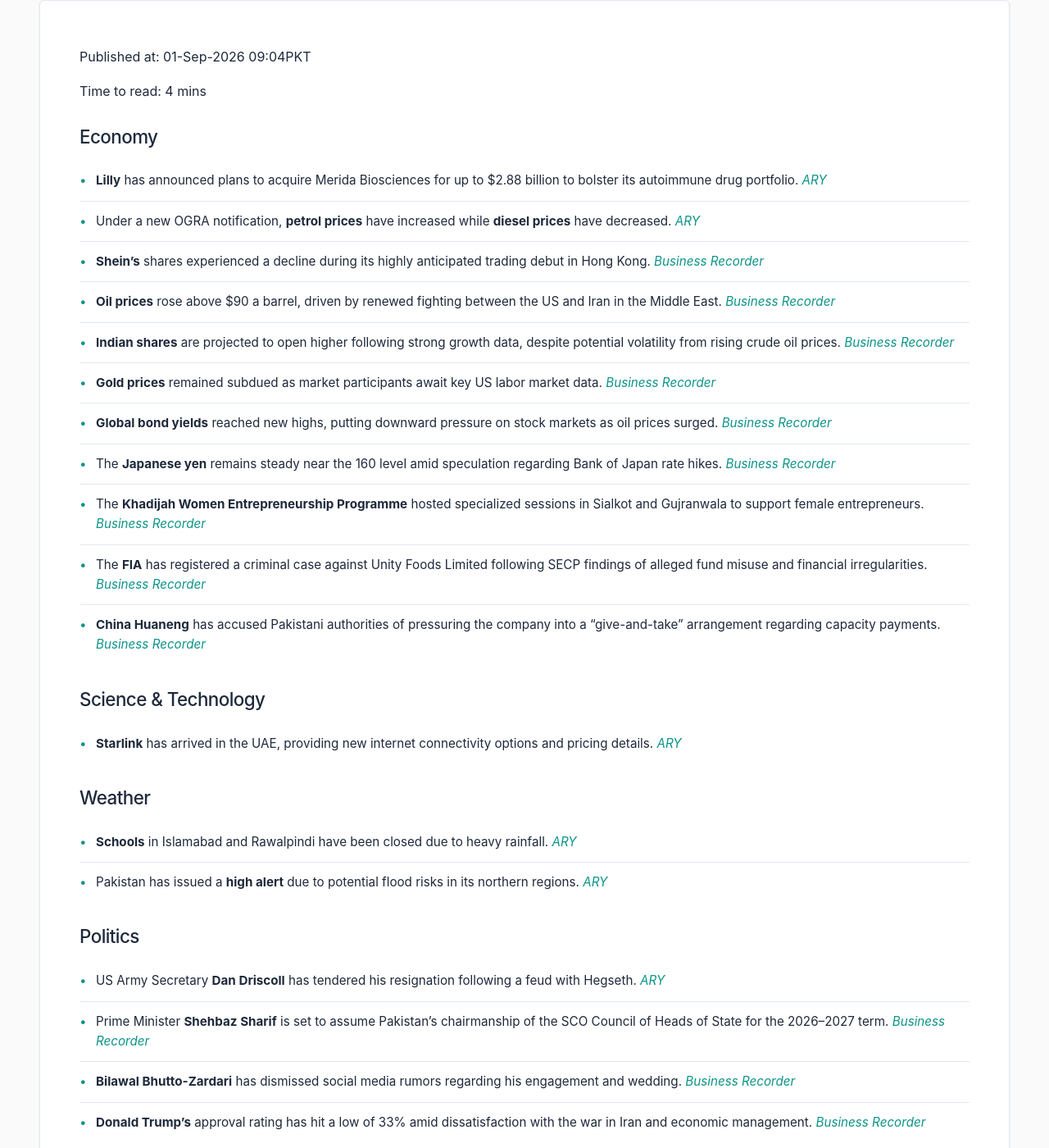
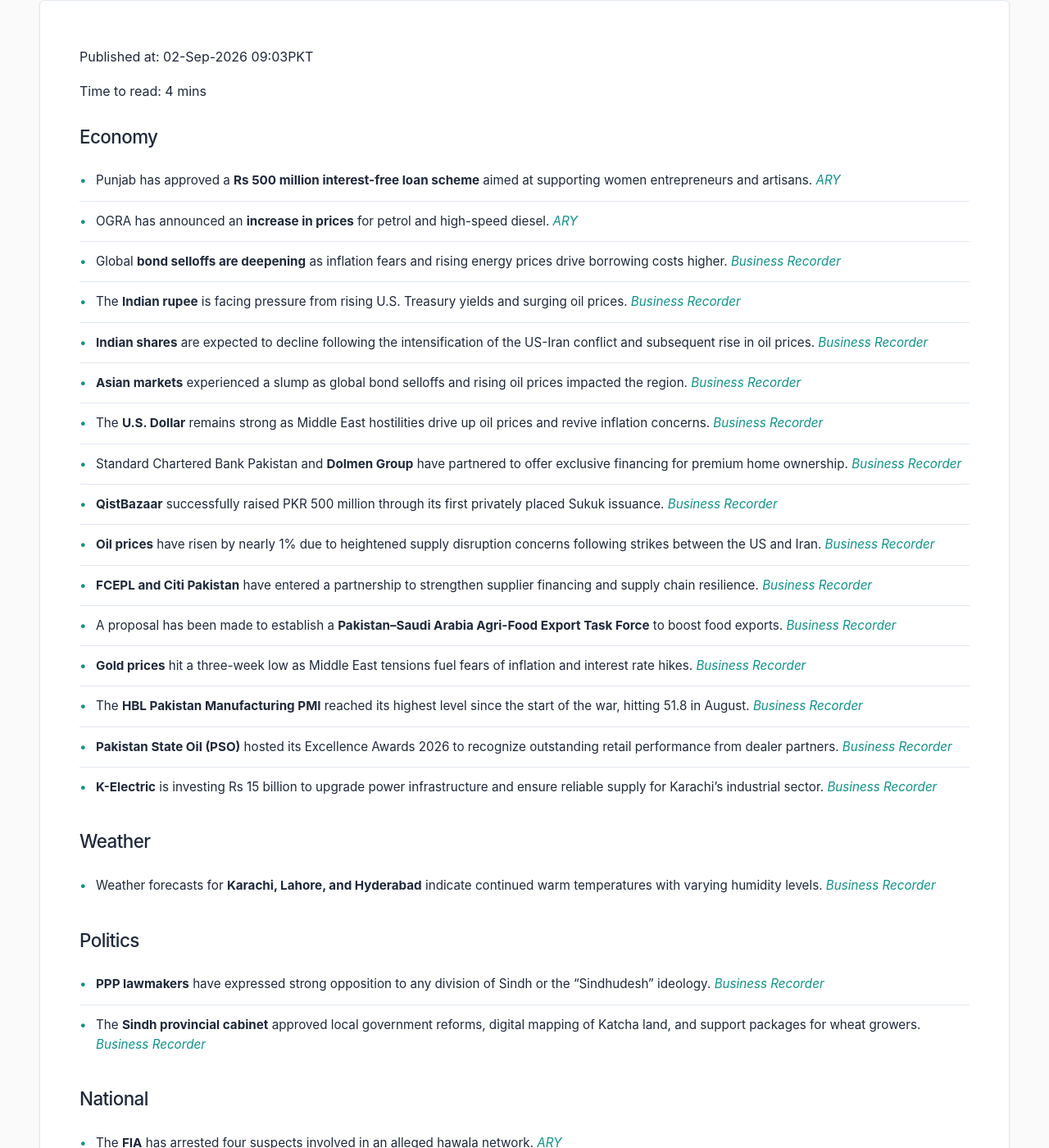
Before and after one commit to zsubzwary/news, a Jekyll site: the page built from en/index.md, in a window 1280 px wide and 1400 px high, scrolled down 259 px. Shown: the whole window at 82% size. Built offline with Jekyll 4.4.1, drawn with Linux system fonts in a browser that asks for light colours; some web fonts are replaced; comment, search, counter and statistics services are not loaded; some of the changed text lies outside the part shown.

Commit message:
DateTime; 2026-09-02T04:03:35.780Z

```diff
--- a/en/index.md
+++ b/en/index.md
@@ -4,49 +4,48 @@ title: Pakistan News Briefing
 lang: en
 ---
 
-Published at: 01-Sep-2026 09:04PKT
+Published at: 02-Sep-2026 09:03PKT
 
 Time to read: 4 mins
 
 ### Economy
-- **Lilly** has announced plans to acquire Merida Biosciences for up to $2.88 billion to bolster its autoimmune drug portfolio. *[ARY](https://arynews.tv/lilly-to-buy-merida-biosciences-for-up-to-2-88-billion-in-autoimmune-drug-push)*
-- Under a new OGRA notification, **petrol prices** have increased while **diesel prices** have decreased. *[ARY](https://arynews.tv/petrol-price-up-diesel-price-down-under-new-ogra-notification)*
-- **Shein's** shares experienced a decline during its highly anticipated trading debut in Hong Kong. *[Business Recorder](https://www.brecorder.com/news/40437361/shein-shares-slide-in-long-awaited-hong-kong-trading-debut)*
-- **Oil prices** rose above $90 a barrel, driven by renewed fighting between the US and Iran in the Middle East. *[Business Recorder](https://www.brecorder.com/news/40437359/oil-prices-rise-as-latest-fighting-resurrects-middle-east-supply-disruption-risks)*
-- **Indian shares** are projected to open higher following strong growth data, despite potential volatility from rising crude oil prices. *[Business Recorder](https://www.brecorder.com/news/40437358/indian-shares-to-open-higher-on-strong-growth-data-middle-east-jitters-could-temper-optimism)*
-- **Gold prices** remained subdued as market participants await key US labor market data. *[Business Recorder](https://www.brecorder.com/news/40437357/gold-muted-as-traders-await-us-jobs-data-monitor-mideast-tensions)*
-- **Global bond yields** reached new highs, putting downward pressure on stock markets as oil prices surged. *[Business Recorder](https://www.brecorder.com/news/40437356/bond-selloff-pressures-stocks-as-oil-crosses-91-a-barrel)*
-- The **Japanese yen** remains steady near the 160 level amid speculation regarding Bank of Japan rate hikes. *[Business Recorder](https://www.brecorder.com/news/40437355/yen-hangs-near-160-amid-boj-rate-hike-bets-dollar-wobbles)*
-- The **Khadijah Women Entrepreneurship Programme** hosted specialized sessions in Sialkot and Gujranwala to support female entrepreneurs. *[Business Recorder](https://www.brecorder.com/news/40437308/khadijah-women-entrepreneurship-programme-psw-tdap-host-two-sessions-in-sialkot-gujranwala)*
-- The **FIA** has registered a criminal case against Unity Foods Limited following SECP findings of alleged fund misuse and financial irregularities. *[Business Recorder](https://www.brecorder.com/news/40437310/alleged-misuse-of-funds-secp-findings-lead-to-fia-case-against-food-co)*
-- **China Huaneng** has accused Pakistani authorities of pressuring the company into a "give-and-take" arrangement regarding capacity payments. *[Business Recorder](https://www.brecorder.com/news/40437321/give-and-take-arrangement-chinese-firm-accuses-authorities-of-forcing-it-to-accept-their-conditions)*
-
-### Science & Technology
-- **Starlink** has arrived in the UAE, providing new internet connectivity options and pricing details. *[ARY](https://arynews.tv/starlink-arrives-in-the-uae-presenting-new-options-for-internet-with-pricing-and-usage-details)*
+- Punjab has approved a **Rs 500 million interest-free loan scheme** aimed at supporting women entrepreneurs and artisans. *[ARY](https://arynews.tv/punjab-approves-rs-500m-interest-free-loan-scheme-for-women-entrepreneurs-artisans)*
+- OGRA has announced an **increase in prices** for petrol and high-speed diesel. *[ARY](https://arynews.tv/petrol-high-speed-diesel-prices-increased-by-ogra)*
+- Global **bond selloffs are deepening** as inflation fears and rising energy prices drive borrowing costs higher. *[Business Recorder](https://www.brecorder.com/news/40437542/bond-selloff-deepens-as-inflation-oil-prices-jolt-markets)*
+- The **Indian rupee** is facing pressure from rising U.S. Treasury yields and surging oil prices. *[Business Recorder](https://www.brecorder.com/news/40437541/rbis-bid-to-lift-indian-rupee-put-to-test-by-oil-us-yields)*
+- **Indian shares** are expected to decline following the intensification of the US-Iran conflict and subsequent rise in oil prices. *[Business Recorder](https://www.brecorder.com/news/40437539/indian-shares-to-fall-as-widening-iran-conflict-sends-oil-higher)*
+- **Asian markets** experienced a slump as global bond selloffs and rising oil prices impacted the region. *[Business Recorder](https://www.brecorder.com/news/40437538/asian-markets-tumble-as-us-iran-fighting-lifts-oil-and-bond-yields)*
+- The **U.S. Dollar** remains strong as Middle East hostilities drive up oil prices and revive inflation concerns. *[Business Recorder](https://www.brecorder.com/news/40437537/dollar-holds-firm-as-middle-east-hostilities-lift-oil)*
+- Standard Chartered Bank Pakistan and **Dolmen Group** have partnered to offer exclusive financing for premium home ownership. *[Business Recorder](https://www.brecorder.com/news/40437533/scb-dolmen-group-partner-to-introduce-exclusive-home-ownership)*
+- **QistBazaar** successfully raised PKR 500 million through its first privately placed Sukuk issuance. *[Business Recorder](https://www.brecorder.com/news/40437532/qistbazaar-raises-rs500m-through-privately-placed-sukuk)*
+- **Oil prices** have risen by nearly 1% due to heightened supply disruption concerns following strikes between the US and Iran. *[Business Recorder](https://www.brecorder.com/news/40437536/oil-up-nearly-1-as-us-and-iran-trade-fresh-strikes)*
+- **FCEPL and Citi Pakistan** have entered a partnership to strengthen supplier financing and supply chain resilience. *[Business Recorder](https://www.brecorder.com/news/40437530/fcepl-citi-pakistan-partner-to-strengthen-supplier-financing)*
+- A proposal has been made to establish a **Pakistan–Saudi Arabia Agri-Food Export Task Force** to boost food exports. *[Business Recorder](https://www.brecorder.com/news/40437529/establishment-of-pakistan-saudi-arabia-food-export-task-force-urged)*
+- **Gold prices** hit a three-week low as Middle East tensions fuel fears of inflation and interest rate hikes. *[Business Recorder](https://www.brecorder.com/news/40437535/gold-hits-over-3-week-low-as-mideast-tensions-fan-rate-hike-fears)*
+- The **HBL Pakistan Manufacturing PMI** reached its highest level since the start of the war, hitting 51.8 in August. *[Business Recorder](https://www.brecorder.com/news/40437449/hbl-pmi-manufacturing-activity-hits-highest-level-since-war-began)*
+- **Pakistan State Oil (PSO)** hosted its Excellence Awards 2026 to recognize outstanding retail performance from dealer partners. *[Business Recorder](https://www.brecorder.com/news/40437451/pso-hosts-excellence-awards-2026-for-dealer-partners)*
+- **K-Electric** is investing Rs 15 billion to upgrade power infrastructure and ensure reliable supply for Karachi's industrial sector. *[Business Recorder](https://www.brecorder.com/news/40437454/ke-investing-rs15bn-to-improve-power-infrastructure-chishti)*
 
 ### Weather
-- **Schools** in Islamabad and Rawalpindi have been closed due to heavy rainfall. *[ARY](https://arynews.tv/schools-closed-as-islamabad-rawalpindi-face-heavy-rains)*
-- Pakistan has issued a **high alert** due to potential flood risks in its northern regions. *[ARY](https://arynews.tv/pakistan-issues-high-alert-over-flood-risk-in-northern-areas)*
+- Weather forecasts for **Karachi, Lahore, and Hyderabad** indicate continued warm temperatures with varying humidity levels. *[Business Recorder](https://www.brecorder.com/news/40437447/the-weather)*
 
 ### Politics
-- US Army Secretary **Dan Driscoll** has tendered his resignation following a feud with Hegseth. *[ARY](https://arynews.tv/us-army-secretary-dan-driscoll-tenders-resignation)*
-- Prime Minister **Shehbaz Sharif** is set to assume Pakistan’s chairmanship of the SCO Council of Heads of State for the 2026–2027 term. *[Business Recorder](https://www.brecorder.com/news/40437309/sco-chs-for-2026-27-pm-to-assume-pakistans-chairmanship)*
-- **Bilawal Bhutto-Zardari** has dismissed social media rumors regarding his engagement and wedding. *[Business Recorder](https://www.brecorder.com/news/40437320/bilawal-refutes-reports-of-his-engagement-wedding)*
-- **Donald Trump’s** approval rating has hit a low of 33% amid dissatisfaction with the war in Iran and economic management. *[Business Recorder](https://www.brecorder.com/news/40437325/trumps-approval-stuck-at-33pc-democrats-appear-more-fired-up-for-midterms)*
+- **PPP lawmakers** have expressed strong opposition to any division of Sindh or the "Sindhudesh" ideology. *[Business Recorder](https://www.brecorder.com/news/40437450/ppp-lawmakers-oppose-any-division-of-sindh-sindhudesh-ideology)*
+- The **Sindh provincial cabinet** approved local government reforms, digital mapping of Katcha land, and support packages for wheat growers. *[Business Recorder](https://www.brecorder.com/news/40437455/sindh-lg-law-proposed-amendments-discussed)*
 
 ### National
-- Citizens are now able to challenge incorrect **e-challans** through an online system. *[ARY](https://arynews.tv/citizens-can-challenge-wrong-e-challans-online)*
-- Authorities in Karachi have sealed an **illegal cigarette manufacturing** facility. *[ARY](https://arynews.tv/illegal-cigarette-manufacturing-facility-sealed-in-karachi)*
-- The Pakistani government has tightened regulations and reduced the quota for **blue passport** issuances. *[Business Recorder](https://www.brecorder.com/news/40437307/rules-for-blue-passport-issuance-tightened)*
-- The **AJK government** has begun a phased restoration of internet services across the state. *[Business Recorder](https://www.brecorder.com/news/40437312/ajk-begins-phased-restoration-of-internet-services)*
-- The **Lahore High Court** ruled that the marriage of any girl under the age of 18 is illegal under the Punjab Child Marriage Restraint Act 2026. *[Business Recorder](https://www.brecorder.com/news/40437322/lhc-rules-marriage-of-girl-under-18-illegal)*
+- The **FIA** has arrested four suspects involved in an alleged hawala network. *[ARY](https://arynews.tv/fia-arrests-four-suspects-over-alleged-hawala-network)*
+- A **Lahore citizen** reportedly died following an alleged push by a traffic warden. *[ARY](https://arynews.tv/lahore-citizen-dies-after-alleged-push-by-traffic-warden)*
+- The **University of Lahore (UoL)** will host an international conference to discuss the strategic implications of the Makkah Defence Agreement. *[Business Recorder](https://www.brecorder.com/news/40437534/uol-to-host-intl-moot-on-implications-of-makkah-pact)*
+- **FOSPAH** has emphasized the urgent need to create safer workplaces for women in Pakistan to combat harassment. *[Business Recorder](https://www.brecorder.com/news/40437531/need-stressed-to-make-workplaces-safer-workplaces-for-women)*
 
 ### International
-- **Saudi Arabia** has mandated a 300-meter buffer zone for shared housing located near schools and hospitals. *[ARY](https://arynews.tv/saudi-arabia-imposes-300-meter-buffer-zone-for-shared-housing-near-schools-and-hospitals)*
-- **Kuwait** has officially resumed regular working hours. *[ARY](https://arynews.tv/kuwait-resumes-regular-working-hours)*
-- Officials report a rise in **bomb attacks** carried out by Mexican gangs, including the use of drones. *[Business Recorder](https://www.brecorder.com/news/40437360/bomb-attacks-by-mexican-gangs-on-the-rise-officials-say)*
-- **Pakistan** welcomed an international tribunal's ruling regarding the Indus Waters Treaty, while **India** has categorically rejected the decision. *[Business Recorder](https://www.brecorder.com/news/40437323/pakistan-welcomes-indus-waters-treaty-ruling) / [Business Recorder](https://www.brecorder.com/news/40437324/india-rejects-tribunal-decision)*
-- Ten **missing Iranian fishermen** have been found alive in the UAE and are expected to return home soon. *[Business Recorder](https://www.brecorder.com/news/40437326/iran-says-10-missing-fishermen-found-in-uae)*
+- **US and Iran** have exchanged attacks, marking a significant escalation in the conflict. *[ARY](https://arynews.tv/us-and-iran-exchange-attacks-as-lull-in-war-appears-over)*
+- The **US military** completed a wave of strikes targeting IRGC air defense sites, radar systems, and maritime assets. *[Business Recorder](https://www.brecorder.com/news/40437540/us-military-says-it-completed-latest-wave-of-strikes-on-iran)*
+- Fresh **US airstrikes** were launched against Iran near the Strait of Hormuz. *[ARY](https://arynews.tv/us-launches-fresh-strikes-on-iran-around-strait-of-hormuz)*
+- The **Lindsay Clancy verdict** faces potential outcomes following a reported jury deadlock. *[ARY](https://arynews.tv/lindsay-clancy-verdict-five-ways-jury-could-decide-after-deadlock-report)*
 
-### Other
-- Prominent Pakistani businessman and Polani Group Chairman, **Yahya Polani**, has passed away. *[Business Recorder](https://www.brecorder.com/news/40437311/renowned-businessman-yahya-polani-passes-away)*
+### Sports
+- **South Africa** has appointed Mosimane as their new coach ahead of upcoming qualifiers. *[ARY](https://arynews.tv/south-africa-names-mosimane-new-coach-before-qualifiers)*
+- **Barcelona** has completed the signing of Brazilian striker Jesus. *[ARY](https://arynews.tv/barcelona-sign-brazilian-striker-jesus)*
+- **Newcastle** has signed Belgian forward Fernandez-Pardo. *[ARY](https://arynews.tv/newcastle-sign-belgium-forward-fernandez-pardo)*
```
